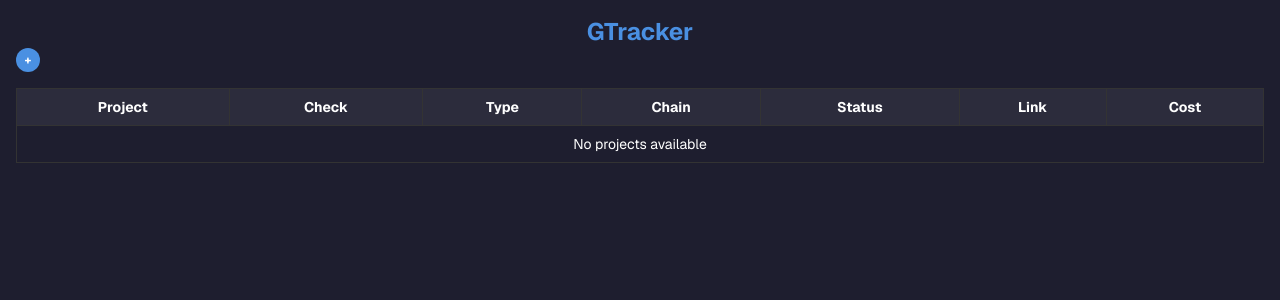
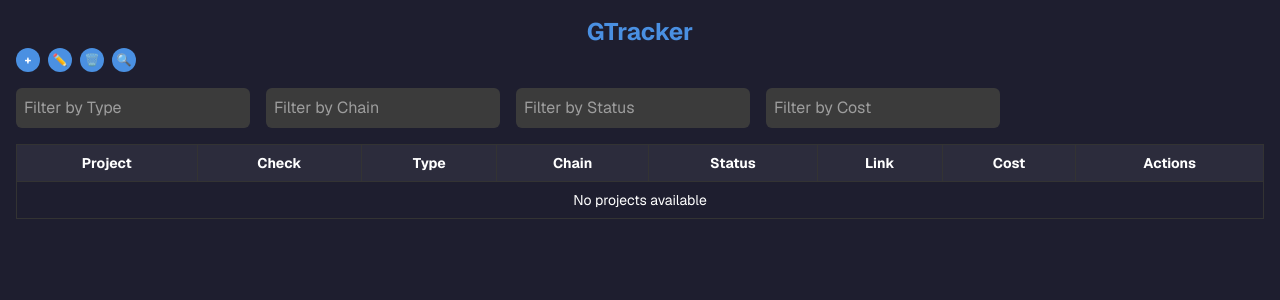
Before and after one commit to gardea22/GTracker, a Next.js app: page / in a window 1280 px wide. Shown: the top 300 px of the page. Built offline with nearby package versions, Linux system fonts and the light colour scheme.

Commit message:
Update page.tsx

```diff
--- a/app/page.tsx
+++ b/app/page.tsx
@@ -29,6 +29,14 @@ const Dashboard = () => {
     website: '',
   });
 
+  // State untuk filter
+  const [filter, setFilter] = useState<Partial<Project>>({
+    type: '',
+    chain: '',
+    status: '',
+    cost: undefined,
+  });
+
   // Fungsi untuk meng-handle submit form
   const handleSubmit = (e: React.FormEvent) => {
     e.preventDefault(); // Mencegah reload halaman saat submit
@@ -49,7 +57,7 @@ const Dashboard = () => {
     }
 
     // Menambahkan proyek ke daftar dan reset form
-setProjectList([...projectList, formData]);
+    setProjectList([...projectList, formData]);
     setFormData({
       name: '',
       type: '',
@@ -63,7 +71,6 @@ setProjectList([...projectList, formData]);
     setLoading(false); // Matikan loading setelah selesai
   };
 
-
   // Fungsi untuk menangani perubahan input form
   const handleChange = (e: React.ChangeEvent<HTMLInputElement>) => {
     const { name, value } = e.target; // Mengambil nama dan nilai dari input
@@ -73,23 +80,94 @@ setProjectList([...projectList, formData]);
     }));
   };
 
+  // Fungsi untuk menghapus proyek
+  const handleDelete = (index: number) => {
+    const updatedProjects = projectList.filter((_, i) => i !== index);
+    setProjectList(updatedProjects);
+  };
+
+  // Fungsi untuk mengedit proyek
+  const handleEdit = (index: number) => {
+    const project = projectList[index];
+    setFormData(project);
+    setShowModal(true); // Menampilkan modal untuk mengedit proyek
+    handleDelete(index); // Menghapus proyek yang diedit dari daftar
+  };
+
   // Fungsi untuk validasi URL (harus diawali dengan http:// atau https://)
   const isValidUrl = (url: string) => {
     return url === "" || /^https?:\/\/.+$/.test(url);
   };
 
+  // Fungsi untuk filter proyek
+  const filteredProjects = projectList.filter(project => {
+    return (
+      (filter.type ? project.type === filter.type : true) &&
+      (filter.chain ? project.chain === filter.chain : true) &&
+      (filter.status ? project.status === filter.status : true) &&
+      (filter.cost !== undefined ? project.cost === filter.cost : true)
+    );
+  });
+
   return (
     <div className="font-sans p-4 bg-[#1e1e2f] min-h-screen text-white">
       <h1 className="text-center text-[#4A90E2] text-2xl font-bold">GTracker</h1>
 
-      {/* Tombol untuk menambah proyek */}
-      <div className="flex justify-start mb-4">
+      {/* Tombol untuk menambah, mengedit, menghapus, dan filter proyek */}
+      <div className="flex justify-start mb-4 gap-2">
         <button
           onClick={() => setShowModal(true)} // Menampilkan modal saat tombol diklik
           className="bg-[#4A90E2] text-white w-6 h-6 rounded-full text-xs font-bold flex items-center justify-center"
         >
           +
         </button>
+        <button
+          className="bg-[#4A90E2] text-white w-6 h-6 rounded-full text-xs font-bold flex items-center justify-center"
+        >
+          ✏️
+        </button>
+        <button
+          className="bg-[#4A90E2] text-white w-6 h-6 rounded-full text-xs font-bold flex items-center justify-center"
+        >
+          🗑️
+        </button>
+        <button
+          className="bg-[#4A90E2] text-white w-6 h-6 rounded-full text-xs font-bold flex items-center justify-center"
+        >
+          🔍
+        </button>
+      </div>
+
+      {/* Filter untuk mencari proyek berdasarkan kriteria */}
+      <div className="flex gap-4 mb-4">
+        <input
+          type="text"
+          placeholder="Filter by Type"
+          className="p-2 rounded-md bg-[#3b3b3b] text-white"
+          value={filter.type || ""}
+          onChange={(e) => setFilter({ ...filter, type: e.target.value })}
+        />
+        <input
+          type="text"
+          placeholder="Filter by Chain"
+          className="p-2 rounded-md bg-[#3b3b3b] text-white"
+          value={filter.chain || ""}
+          onChange={(e) => setFilter({ ...filter, chain: e.target.value })}
+        />
+        <input
+          type="text"
+          placeholder="Filter by Status"
+          className="p-2 rounded-md bg-[#3b3b3b] text-white"
+          value={filter.status || ""}
+          onChange={(e) => setFilter({ ...filter, status: e.target.value })}
+        />
+        <input
+          type="number"
+          placeholder="Filter by Cost"
+          className="p-2 rounded-md bg-[#3b3b3b] text-white"
+          value={filter.cost || ""}
+          onChange={(e) => setFilter({ ...filter, cost: parseFloat(e.target.value) })}
+        />
       </div>
 
       {/* Tabel yang menampilkan daftar proyek */}
@@ -103,19 +181,20 @@ setProjectList([...projectList, formData]);
             <th className="border border-[#333] p-2 font-bold">Status</th>
             <th className="border border-[#333] p-2 font-bold">Link</th>
             <th className="border border-[#333] p-2 font-bold">Cost</th>
+            <th className="border border-[#333] p-2 font-bold">Actions</th>
           </tr>
         </thead>
         <tbody>
           {/* Jika tidak ada proyek */}
-          {projectList.length === 0 ? (
+          {filteredProjects.length === 0 ? (
             <tr>
-              <td colSpan={7} className="border border-[#333] p-2 text-center bg-[#1e1e2f]">
+              <td colSpan={8} className="border border-[#333] p-2 text-center bg-[#1e1e2f]">
                 No projects available
               </td>
             </tr>
           ) : (
             // Menampilkan daftar proyek yang sudah ditambahkan
-            projectList.map((project, index) => (
+            filteredProjects.map((project, index) => (
               <tr key={index} className="bg-[#1e1e2f]">
                 <td className="border border-[#333] p-2 text-center">{project.name}</td>
                 <td className="border border-[#333] p-2 text-center">✔️</td>
@@ -136,6 +215,10 @@ setProjectList([...projectList, formData]);
                   )}
                 </td>
                 <td className="border border-[#333] p-2 text-center">${project.cost}</td>
+                <td className="border border-[#333] p-2 text-center">
+                  <button onClick={() => handleEdit(index)} className="bg-[#FF8C00] text-white px-2 py-1 rounded-md">Edit</button>
+                  <button onClick={() => handleDelete(index)} className="bg-[#FF0000] text-white px-2 py-1 rounded-md ml-2">Delete</button>
+                </td>
               </tr>
             ))
           )}
@@ -164,24 +247,23 @@ setProjectList([...projectList, formData]);
                   {/* Input untuk status proyek */}
                   <input name="status" type="text" placeholder="Status" required value={formData.status} onChange={handleChange}
                     className="w-full p-3 mt-3 rounded-md bg-[#3b3b3b] text-white text-sm outline-none shadow-inner shadow-[#555]" />
-                  {/* Input untuk biaya proyek */}
+                  {/* Input untuk cost */}
                   <input name="cost" type="number" placeholder="Cost" required value={formData.cost} onChange={handleChange}
-                    min="0" className="w-full p-3 mt-3 rounded-md bg-[#3b3b3b] text-white text-sm outline-none shadow-inner shadow-[#555]" />
-                  {/* Input untuk link Twitter */}
-                  <input name="twitter" type="text" placeholder="Twitter" value={formData.twitter} onChange={handleChange}
                     className="w-full p-3 mt-3 rounded-md bg-[#3b3b3b] text-white text-sm outline-none shadow-inner shadow-[#555]" />
-                  {/* Input untuk link Website */}
-                  <input name="website" type="text" placeholder="Website" value={formData.website} onChange={handleChange}
+                  {/* Input untuk URL Twitter */}
+                  <input name="twitter" type="text" placeholder="Twitter Link" value={formData.twitter} onChange={handleChange}
+                    className="w-full p-3 mt-3 rounded-md bg-[#3b3b3b] text-white text-sm outline-none shadow-inner shadow-[#555]" />
+                  {/* Input untuk URL Website */}
+                  <input name="website" type="text" placeholder="Website Link" value={formData.website} onChange={handleChange}
                     className="w-full p-3 mt-3 rounded-md bg-[#3b3b3b] text-white text-sm outline-none shadow-inner shadow-[#555]" />
                 </div>
               </div>
-              <div className="mt-6 text-center">
-                {/* Tombol submit */}
-                <button type="submit" disabled={loading} className="bg-[#4A90E2] text-white font-bold px-5 py-2 rounded-md mr-2">
-                  {loading ? 'Submitting...' : 'Submit'}
+
+              <div className="mt-4 flex justify-center gap-4">
+                <button type="submit" className="bg-[#4A90E2] text-white px-6 py-3 rounded-md w-full max-w-sm font-semibold" disabled={loading}>
+                  {loading ? 'Saving...' : 'Save Project'}
                 </button>
-                {/* Tombol cancel */}
-                <button type="button" onClick={() => setShowModal(false)} className="bg-[#444] text-white font-bold px-5 py-2 rounded-md">
+                <button onClick={() => setShowModal(false)} className="bg-[#FF0000] text-white px-6 py-3 rounded-md w-full max-w-sm font-semibold">
                   Cancel
                 </button>
               </div>
```
